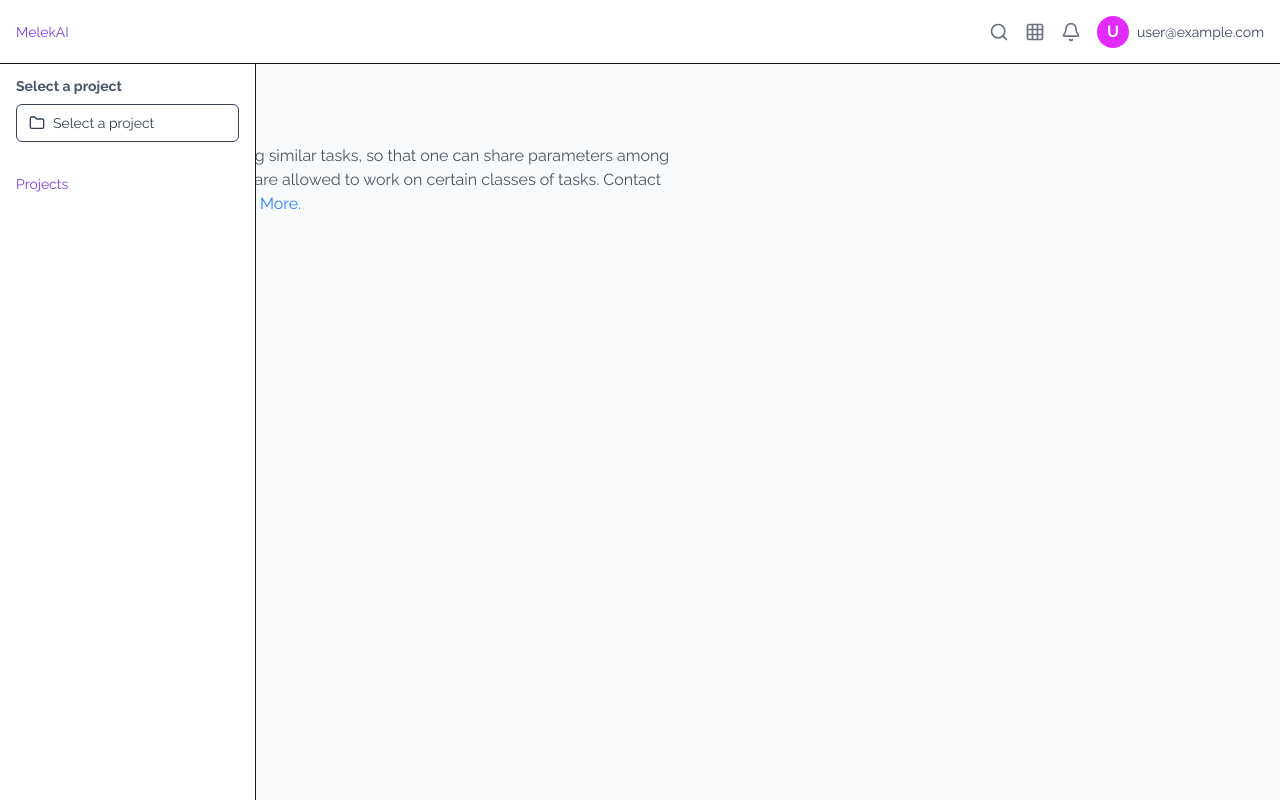
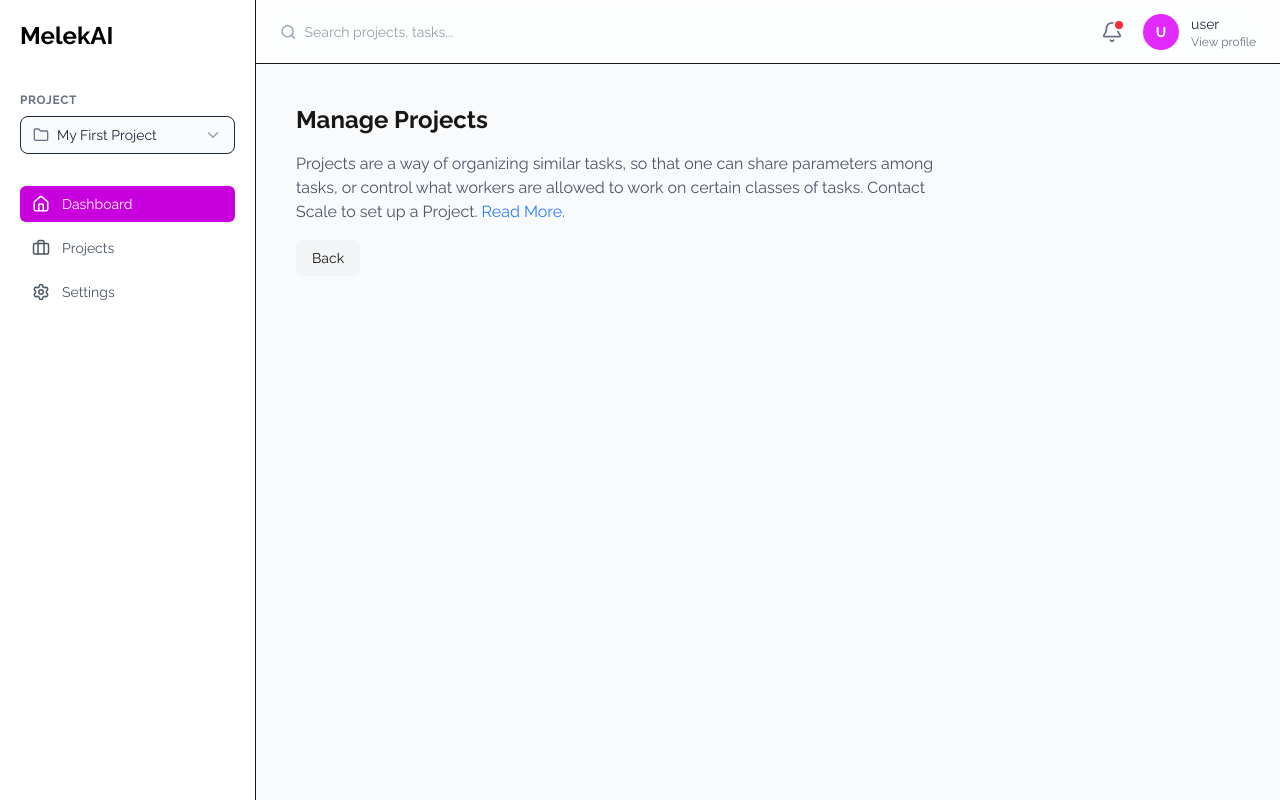
Before and after one commit to joshuahvs/frontend2-melekAI, a Next.js app: page /dashboard in a window 1280 px wide. Built offline with nearby package versions, Linux system fonts and the light colour scheme; no server answers.

Commit message:
fix dashboard

```diff
--- a/src/components/dashboard/DashboardLayout.tsx
+++ b/src/components/dashboard/DashboardLayout.tsx
@@ -11,14 +11,19 @@ type Props = {
 
 export default function DashboardLayout({ children, user }: Props) {
   return (
-    <div className="flex min-h-screen bg-gray-50">
-      {/* Sidebar on the left */}
+    // NEW: Softer background color for a more premium feel
+    <div className="flex min-h-screen bg-slate-50">
       <Sidebar />
-
-      {/* Right side: topbar + main content */}
-      <div className="flex-1 flex flex-col">
+      <div className="flex flex-1 flex-col md:ml-64">
+        {/* FIXED: Changed ml-20 to md:ml-64 to correctly offset the sidebar width on medium screens and up */}
         <Topbar user={user} />
-        <main className="p-8">{children}</main>
+        <main className="flex-1 p-6 md:p-10">
+          {/* CHANGED: Increased padding for more breathing room */}
+          <div className="w-full max-w-6xl mx-auto">
+            {/* CHANGED: Increased max-width slightly for modern screens */}
+            {children}
+          </div>
+        </main>
       </div>
     </div>
   );
--- a/src/components/dashboard/Sidebar.tsx
+++ b/src/components/dashboard/Sidebar.tsx
@@ -1,20 +1,39 @@
-import { Folder } from "lucide-react";
+import { Folder, Home, Settings, Briefcase, ChevronDown } from "lucide-react";
 
 export default function Sidebar() {
   return (
-    <aside className="w-64 bg-white border-r h-screen fixed top-0 left-0 p-4 hidden md:block">
-      <div className="text-xl font-bold mb-8">
-        🦄 <span className="text-[#7B3FE4]">Scale Pro</span>
+    <aside className="w-64 bg-white border-r h-screen fixed top-0 left-0 p-5 hidden md:block">
+      <div className="text-2xl font-bold mb-10 flex items-center gap-2">
+        {/* CHANGED: Updated branding to be unique */}
+         <span className="text-black">MelekAI</span>
       </div>
-      <div className="mb-6">
-        <label className="text-sm font-semibold text-gray-600 mb-2 block">Select a project</label>
-        <button className="flex items-center w-full px-3 py-2 border rounded-md text-sm text-gray-700">
-          <Folder size={16} className="mr-2" />
-          Select a project
+
+      {/* NEW: More interactive project selector */}
+      <div className="mb-8">
+        <label className="text-xs font-semibold text-gray-500 mb-2 block uppercase tracking-wider">Project</label>
+        <button className="flex items-center justify-between w-full px-3 py-2 border rounded-lg text-sm text-gray-800 bg-gray-50 hover:border-gray-300">
+          <div className="flex items-center">
+            <Folder size={16} className="mr-2 text-gray-500" />
+            My First Project
+          </div>
+          <ChevronDown size={18} className="text-gray-400" />
         </button>
       </div>
-      <nav className="text-sm">
-        <a href="#" className="block py-2 text-[#7B3FE4] font-medium">Projects</a>
+
+      {/* NEW: More complete navigation with icons and active state */}
+      <nav className="text-sm flex flex-col gap-2">
+        <a href="#" className="flex items-center py-2 px-3 text-white bg-fuchsia-600 rounded-md font-medium">
+          <Home size={18} className="mr-3" />
+          Dashboard
+        </a>
+        <a href="#" className="flex items-center py-2 px-3 text-gray-600 hover:bg-gray-100 rounded-md font-medium">
+          <Briefcase size={18} className="mr-3" />
+          Projects
+        </a>
+        <a href="#" className="flex items-center py-2 px-3 text-gray-600 hover:bg-gray-100 rounded-md font-medium">
+          <Settings size={18} className="mr-3" />
+          Settings
+        </a>
       </nav>
     </aside>
   );
--- a/src/components/dashboard/Topbar.tsx
+++ b/src/components/dashboard/Topbar.tsx
@@ -1,6 +1,9 @@
 'use client';
 
-import { Bell, Grid, Search } from "lucide-react";
+import { Bell, Search } from "lucide-react";
+import { Fragment } from 'react';
+// Note: For a real app, you'd use a library like Headless UI for the Dropdown/Menu
+// This is a visual representation.
 
 type Props = {
   user: {
@@ -13,19 +16,36 @@ export default function Topbar({ user }: Props) {
   const initial = email[0]?.toUpperCase() || "U";
 
   return (
-    <header className="w-full border-b bg-white h-16 px-4 flex items-center justify-between sticky top-0 z-40">
-      <div className="text-[#7B3FE4] font-medium text-sm">MelekAI</div>
-      <div className="flex items-center gap-4">
-        <Search className="text-gray-500" size={20} />
-        <Grid className="text-gray-500" size={20} />
-        <Bell className="text-gray-500" size={20} />
+    <header className="w-full border-b bg-white/70 backdrop-blur-lg h-16 px-6 flex items-center justify-between sticky top-0 z-40">
+      {/* NEW: A more prominent and functional search bar */}
+      <div className="flex items-center gap-2 w-full max-w-xs">
+        <Search className="text-gray-400" size={18} />
+        <input
+          type="text"
+          placeholder="Search projects, tasks..."
+          className="bg-transparent text-sm w-full focus:outline-none text-gray-700"
+        />
+      </div>
 
-        <div className="flex items-center gap-2">
-          <div className="w-8 h-8 rounded-full bg-fuchsia-500 flex items-center justify-center text-white font-bold">
+      <div className="flex items-center gap-5">
+        <button className="text-gray-500 hover:text-fuchsia-600 relative">
+          <Bell size={22} />
+          {/* NEW: Notification dot */}
+          <span className="absolute top-0 right-0 block h-2 w-2 rounded-full bg-red-500 ring-2 ring-white" />
+        </button>
+
+        {/* NEW: Styled as a clickable menu */}
+        <button className="flex items-center gap-3">
+          <div className="w-9 h-9 rounded-full bg-fuchsia-500 flex items-center justify-center text-white font-bold text-sm">
             {initial}
           </div>
-          <span className="hidden md:inline text-sm text-gray-700">{email}</span>
-        </div>
+          <div className="hidden md:flex flex-col items-start">
+            <span className="text-sm text-gray-800 font-medium">
+              {email.split('@')[0]}
+            </span>
+            <span className="text-xs text-gray-500">View profile</span>
+          </div>
+        </button>
       </div>
     </header>
   );
```
